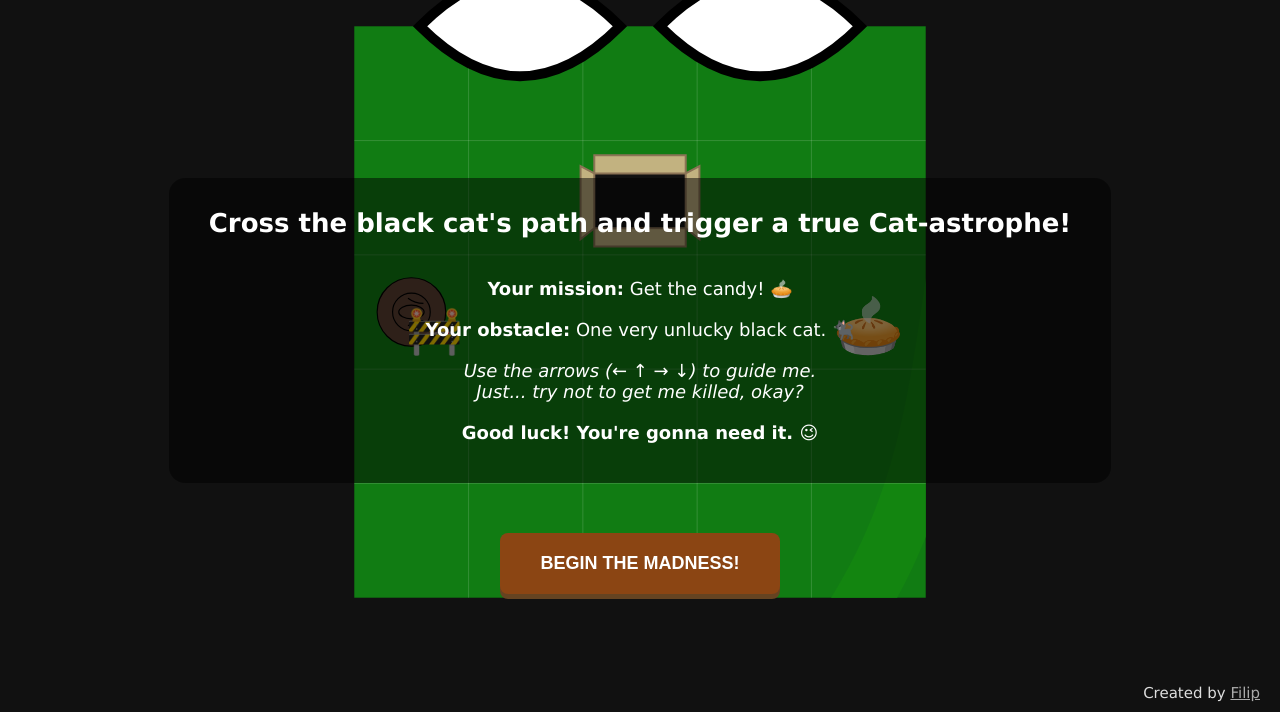
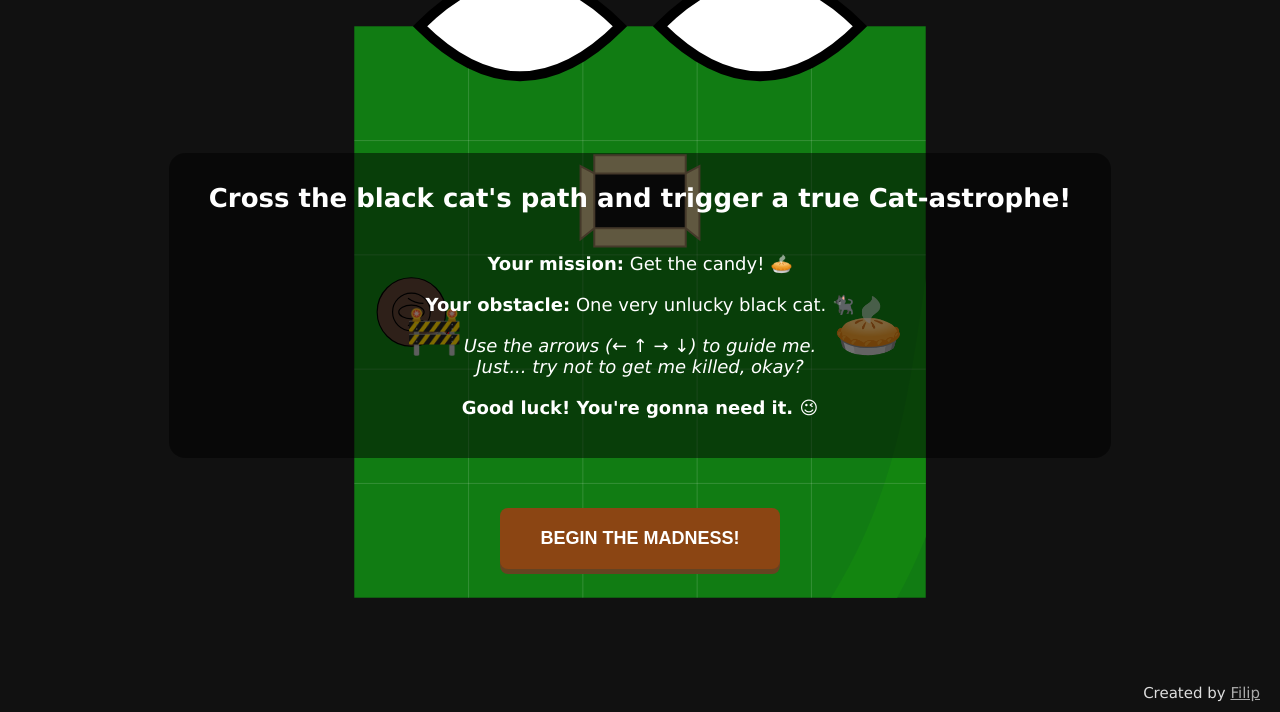
Before and after one commit to ingSlonik/cat-astrophe, a website built with Parcel: page src/index.html in a window 1280 px wide. Shown: the part 88-800 px from the top of the page. Built offline with nearby package versions, Linux system fonts and the light colour scheme.

Commit message:
Update styles

```diff
--- a/src/canvas.ts
+++ b/src/canvas.ts
@@ -421,7 +421,7 @@ function drawBox(position: Position, scale: Scale, index = 0) {
     if (!boxesEyes[index])
         boxesEyes[index] = {
             timeShow: Math.random() * 5000 + 5000,
-            opacity: Math.random() * 0.6 + 0.1,
+            opacity: Math.random() * 0.6 + 0.3,
             size: Math.random() * 0.2 + 0.05,
         };
 
--- a/src/styles.css
+++ b/src/styles.css
@@ -72,8 +72,9 @@ p {
     flex-direction: column;
     align-items: center;
     padding: 0px 40px;
-    padding-top: 100px;
+    padding-top: 50px;
     gap: 50px;
+    z-index: 4;
 }
 
 #text,
@@ -94,7 +95,9 @@ p {
 
 #subtitles-wrap {
     position: absolute;
-    bottom: 200px;
+    z-index: 10;
+    pointer-events: none;
+    bottom: 150px;
     left: 0;
     right: 0;
     padding: 0px 40px;
@@ -108,6 +111,7 @@ a {
 
 #arrows {
     position: absolute;
+    z-index: 4;
     bottom: 20px;
     right: 0px;
     left: 0px;
```
